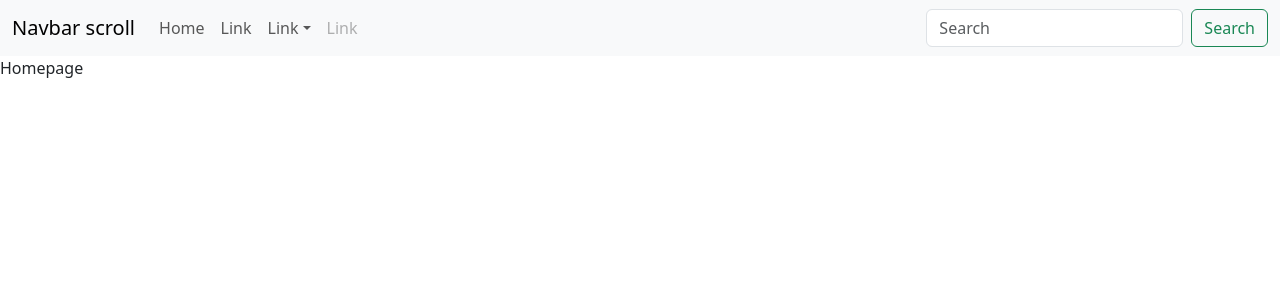
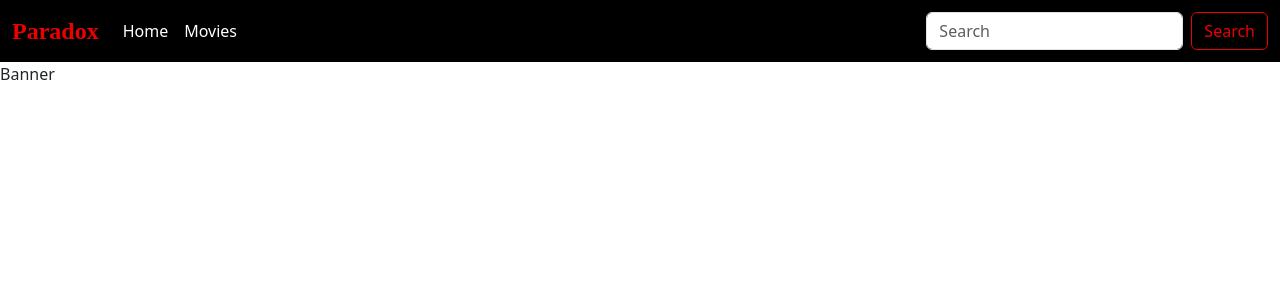
Before and after one commit to sangwon11/paradox, a React (Create React App) app: page / in a window 1280 px wide. Shown: the top 300 px of the page. Built offline with nearby package versions, Linux system fonts and the light colour scheme.

Commit message:
역사 장르

```diff
--- /dev/null
+++ b/src/hooks/usePopularMovies.js
@@ -0,0 +1,2 @@
+import { useQuery } from "@tanstack/react-query";
+import api from "../utils/api";
--- a/src/layout/AppLayout.jsx
+++ b/src/layout/AppLayout.jsx
@@ -4,16 +4,16 @@ import Container from 'react-bootstrap/Container';
 import Form from 'react-bootstrap/Form';
 import Nav from 'react-bootstrap/Nav';
 import Navbar from 'react-bootstrap/Navbar';
-import NavDropdown from 'react-bootstrap/NavDropdown';
 import { Outlet } from 'react-router-dom';
+import './AppLayout.style.css';
 
 
 const AppLayout = () => {
   return (
-    <div>
-      <Navbar expand="lg" className="bg-body-tertiary">
+    <div id='navbar'>
+      <Navbar expand="lg" className="navbar-bg">
         <Container fluid>
-          <Navbar.Brand href="#">Navbar scroll</Navbar.Brand>
+          <Navbar.Brand href="" className='logo'>Paradox</Navbar.Brand>
           <Navbar.Toggle aria-controls="navbarScroll" />
           <Navbar.Collapse id="navbarScroll">
             <Nav
@@ -21,21 +21,8 @@ const AppLayout = () => {
               style={{ maxHeight: '100px' }}
               navbarScroll
             >
-              <Nav.Link href="#action1">Home</Nav.Link>
-              <Nav.Link href="#action2">Link</Nav.Link>
-              <NavDropdown title="Link" id="navbarScrollingDropdown">
-                <NavDropdown.Item href="#action3">Action</NavDropdown.Item>
-                <NavDropdown.Item href="#action4">
-                  Another action
-                </NavDropdown.Item>
-                <NavDropdown.Divider />
-                <NavDropdown.Item href="#action5">
-                  Something else here
-                </NavDropdown.Item>
-              </NavDropdown>
-              <Nav.Link href="#" disabled>
-                Link
-              </Nav.Link>
+              <Nav.Link href="/" className='link'>Home</Nav.Link>
+              <Nav.Link href="/movies" className='link'>Movies</Nav.Link>
             </Nav>
             <Form className="d-flex">
               <Form.Control
@@ -44,7 +31,7 @@ const AppLayout = () => {
                 className="me-2"
                 aria-label="Search"
               />
-              <Button variant="outline-success">Search</Button>
+              <Button variant="outline-success" className='search-btn'>Search</Button>
             </Form>
           </Navbar.Collapse>
         </Container>
--- /dev/null
+++ b/src/layout/AppLayout.style.css
@@ -0,0 +1,24 @@
+.navbar-bg {
+    background-color: #000000;
+}
+
+.logo {
+    color: #ed0000 !important;
+    font-family: serif;
+    font-size: x-large !important;
+    font-weight: bolder;
+}
+
+.link {
+    color: #ffffff !important;
+}
+
+.search-btn {
+    color: #ed0000 !important;
+    border-color: #ed0000 !important;
+}
+
+.search-btn:hover {
+    background-color: #ed0000 !important;
+    color: #ffffff !important;
+}
--- a/src/pages/Homepage/Homepage.jsx
+++ b/src/pages/Homepage/Homepage.jsx
@@ -1,8 +1,11 @@
 import React from 'react'
+import Banner from './components/Banner/Banner';
 
 const Homepage = () => {
   return (
-    <div>Homepage</div>
+    <div>
+      <Banner />
+    </div>
   )
 }
 
--- /dev/null
+++ b/src/pages/Homepage/components/Banner/Banner.jsx
@@ -0,0 +1,9 @@
+import React from 'react'
+
+const Banner = () => {
+  return (
+    <div>Banner</div>
+  )
+}
+
+export default Banner;
```
Also changed, not shown: src/utils/api.js (added, +13 -0 lines), src/pages/Homepage/components/Banner/Banner.stlye.css (added), 1 other file (tests, documents, lock files or other folders).
